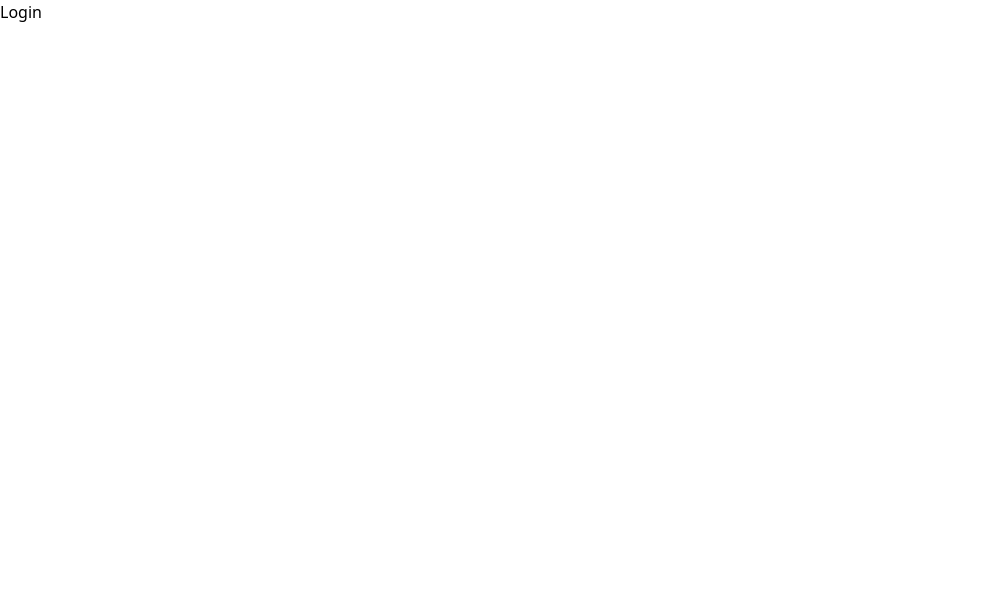
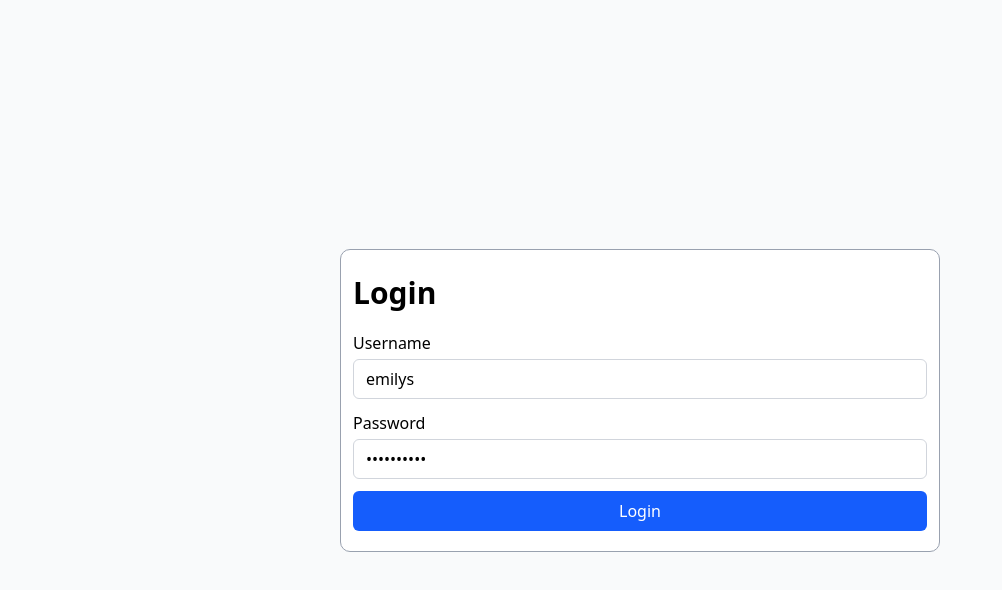
Before and after one commit to JamshidPardayev/ChartsAndProtectRoutes, a React (Vite) app: page /login in a window 1280 px wide. Shown: the top 590 px of the page, without its empty margins (0-1002 px from the left). Built offline with nearby package versions, Linux system fonts and the light colour scheme.

Commit message:
protect route qilindi

```diff
--- a/package.json
+++ b/package.json
@@ -11,6 +11,7 @@
   },
   "dependencies": {
     "@tailwindcss/vite": "^4.1.11",
+    "axios": "^1.10.0",
     "react": "^19.1.0",
     "react-dom": "^19.1.0",
     "react-router-dom": "^7.6.3",
--- /dev/null
+++ b/src/api/index.tsx
@@ -0,0 +1,9 @@
+import axios from "axios";
+
+const api = axios.create({
+  baseURL: "https://dummyjson.com",
+  headers: {
+    "Content-Type": "application/json",
+  },
+});
+export default api;
--- a/src/auth/Auth.tsx
+++ b/src/auth/Auth.tsx
@@ -1,9 +1,15 @@
 import React from "react";
 import { Navigate, Outlet } from "react-router-dom";
 import { useStore } from "../zustand/store";
+import api from "../api";
+
+export const login = async (username: string, password: string) => {
+  const res = await api.post("/auth/login", { username, password });
+  return res.data;
+};
 
 const Auth = () => {
-  const {token} = useStore();
+  const { token } = useStore();
   return token ? <Outlet /> : <Navigate replace to="/login" />;
 };
 
--- a/src/components/footer/Footer.tsx
+++ b/src/components/footer/Footer.tsx
@@ -1,17 +1,9 @@
 import React from "react";
-import logo from "../../assets/logo.png";
 const Footer = () => {
   return (
     <div className="container flex gap-5 justify-between flex-wrap">
       <div>
-        <img src={logo} alt="logo" className="h-[80px]" />
-        <h2 className="text-xl font-medium">Contact</h2>
-        <p className="mt-3">+998 88 970 4443</p>
-        <p className="mt-3">jamshidnt2024@gmail.com</p>
-      </div>
-      <div>
         <h2 className="text-xl font-medium mt-4">Home</h2>
-        <p className="mt-3">Lorem, ipsum dolor.</p>
         <p className="mt-3">Lorem, ipsum dolor.</p>
         <p className="mt-3">Lorem, ipsum dolor.</p>
         <p className="mt-3">Lorem, ipsum dolor.</p>
@@ -21,7 +13,11 @@ const Footer = () => {
         <p className="mt-3">Lorem, ipsum dolor.</p>
         <p className="mt-3">Lorem, ipsum dolor.</p>
         <p className="mt-3">Lorem, ipsum dolor.</p>
-        <p className="mt-3">Lorem, ipsum dolor.</p>
+      </div>
+      <div>
+        <h2 className="text-xl font-medium mt-4">Contact</h2>
+        <p className="mt-3">+998 88 970 4443</p>
+        <p className="mt-3">jamshidnt2024@gmail.com</p>
       </div>
     </div>
   );
--- a/src/index.css
+++ b/src/index.css
@@ -7,3 +7,35 @@
   padding-left: 15px;
   padding-right: 15px;
 }
+
+.loader {
+  width: 48px;
+  height: 48px;
+  border-radius: 50%;
+  display: inline-block;
+  border-top: 4px solid #FFF;
+  border-right: 4px solid transparent;
+  box-sizing: border-box;
+  animation: rotation 1s linear infinite;
+}
+.loader::after {
+  content: '';
+  box-sizing: border-box;
+  position: absolute;
+  left: 0;
+  top: 0;
+  width: 48px;
+  height: 48px;
+  border-radius: 50%;
+  border-left: 4px solid #FF3D00;
+  border-bottom: 4px solid transparent;
+  animation: rotation 0.5s linear infinite reverse;
+}
+@keyframes rotation {
+  0% {
+    transform: rotate(0deg);
+  }
+  100% {
+    transform: rotate(360deg);
+  }
+}
--- a/src/pages/index.tsx
+++ b/src/pages/index.tsx
@@ -6,7 +6,6 @@ const Layout = lazy(() => import("./layout/Layout"));
 const Statistics = lazy(() => import("./statistics/Statistics"));
 const Home = lazy(() => import("./home/Home"));
 const Login = lazy(() => import("./login/Login"));
-const Register = lazy(() => import("./register/Register"));
 
 const MainRouter = () => {
   const routes = useRoutes([
@@ -27,9 +26,9 @@ const MainRouter = () => {
               element: <Statistics />,
             },
             {
-                path: "*",
-                element: <NotFound />
-            }
+              path: "*",
+              element: <NotFound />,
+            },
           ],
         },
       ],
@@ -38,13 +37,19 @@ const MainRouter = () => {
       path: "login",
       element: <Login />,
     },
-    {
-      path: "register",
-      element: <Register />,
-    },
   ]);
 
-  return <Suspense fallback={<div>Yuklanmoqda...</div>}>{routes}</Suspense>;
+  return (
+    <Suspense
+      fallback={
+        <div className="flex gap-2 justify-center text-center items-center">
+          Yuklanmoqda... <span className="loader"></span>
+        </div>
+      }
+    >
+      {routes}
+    </Suspense>
+  );
 };
 
 export default React.memo(MainRouter);
--- a/src/pages/login/Login.tsx
+++ b/src/pages/login/Login.tsx
@@ -1,7 +1,71 @@
-import React from "react";
+import React, { useState } from "react";
+import { useNavigate } from "react-router-dom";
+import { useStore } from "../../zustand/store";
+import { login } from "../../auth/Auth";
 
 const Login = () => {
-  return <div>Login</div>;
+  const [username, setUsername] = useState("emilys");
+  const [password, setPassword] = useState("emilyspass");
+  const [error, setError] = useState("");
+  const { setToken } = useStore();
+  const navigate = useNavigate();
+
+  const handleSubmit = async (e: React.FormEvent) => {
+    e.preventDefault();
+    setError("");
+
+    try {
+      const data = await login(username, password);
+      setToken(data.accessToken);
+      navigate("/");
+    } catch (err: any) {
+      setError("Login failed: " + (err.response?.data?.message || "Xatolik"));
+    }
+  };
+
+  return (
+    <div className="bg-gray-50 px-3 content-center min-h-[100vh] flex items-center">
+      <form
+        onSubmit={handleSubmit}
+        className="border border-gray-400 bg-white rounded-[10px] py-5 px-3 max-w-[600px] w-full mx-auto"
+      >
+        <h2 className="text-[30px] font-semibold mb-4">Login</h2>
+
+        {error && <p className="text-red-600 mb-3 font-medium">{error}</p>}
+
+        <div className="flex flex-col">
+          <label htmlFor="username">Username</label>
+          <input
+            type="text"
+            id="username"
+            value={username}
+            onChange={(e) => setUsername(e.target.value)}
+            placeholder="Enter Your Username"
+            className="h-[40px] border border-gray-300 rounded-[6px] px-3 mt-1 mb-3 outline-none"
+          />
+        </div>
+
+        <div className="flex flex-col">
+          <label htmlFor="password">Password</label>
+          <input
+            type="password"
+            id="password"
+            value={password}
+            onChange={(e) => setPassword(e.target.value)}
+            placeholder="Enter Your Password"
+            className="h-[40px] border border-gray-300 rounded-[6px] px-3 mt-1 mb-3 outline-none"
+          />
+        </div>
+
+        <button
+          type="submit"
+          className="bg-blue-600 w-full h-[40px] rounded-[6px] text-white font-medium cursor-pointer hover:bg-blue-700 duration-300"
+        >
+          Login
+        </button>
+      </form>
+    </div>
+  );
 };
 
 export default React.memo(Login);
--- a/src/pages/register/Register.tsx
+++ /dev/null
@@ -1,7 +0,0 @@
-import React from "react";
-
-const Register = () => {
-  return <div>Register</div>;
-};
-
-export default React.memo(Register);
--- a/src/zustand/store.tsx
+++ b/src/zustand/store.tsx
@@ -1,7 +1,14 @@
 import { create } from "zustand";
+
 type Store = {
-    token: null | string
-}
-export const useStore = create<Store>()(()=> ({
-    token: "sdsds"
-}))
+  token: string | null;
+  setToken: (payload: string) => void;
+};
+
+export const useStore = create<Store>((set) => ({
+  token: localStorage.getItem("token"),
+  setToken: (payload) => {
+    localStorage.setItem("token", payload);
+    set({ token: payload });
+  },
+}));
```
Also changed, not shown: 1 other file (tests, documents, lock files or other folders).
